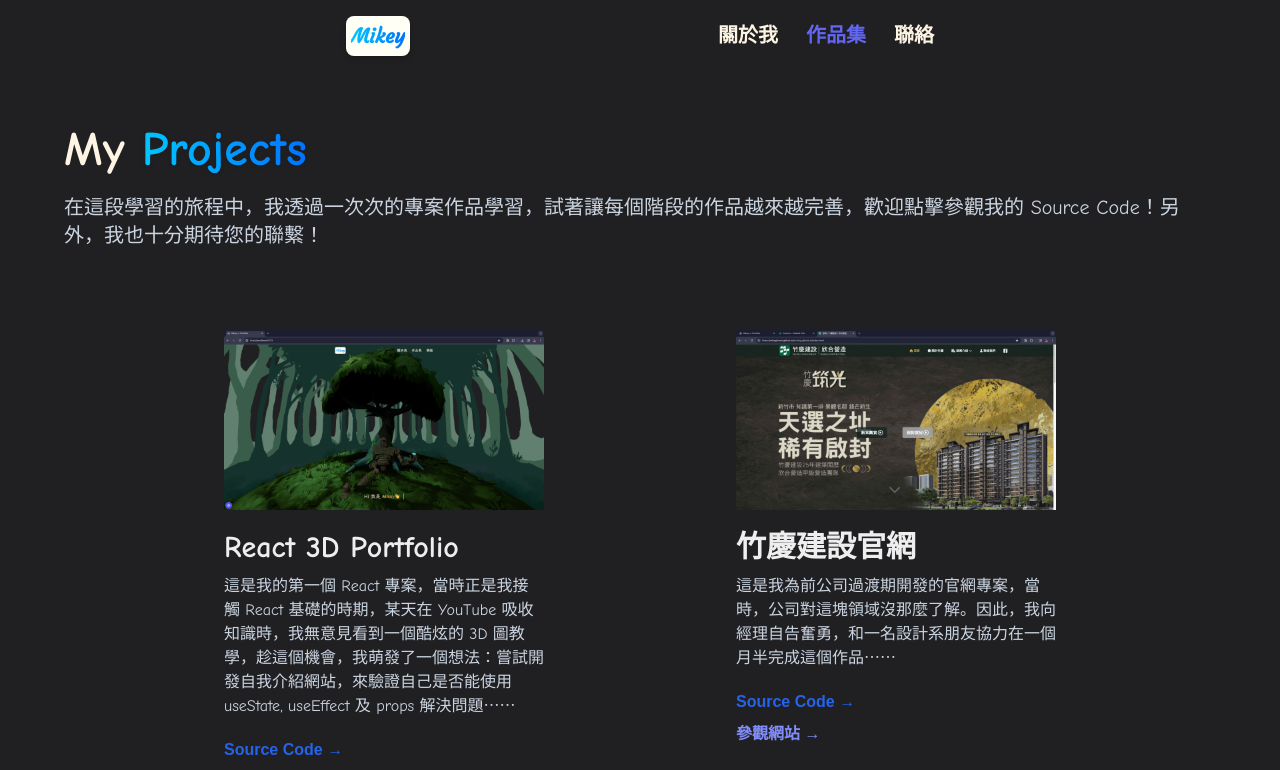
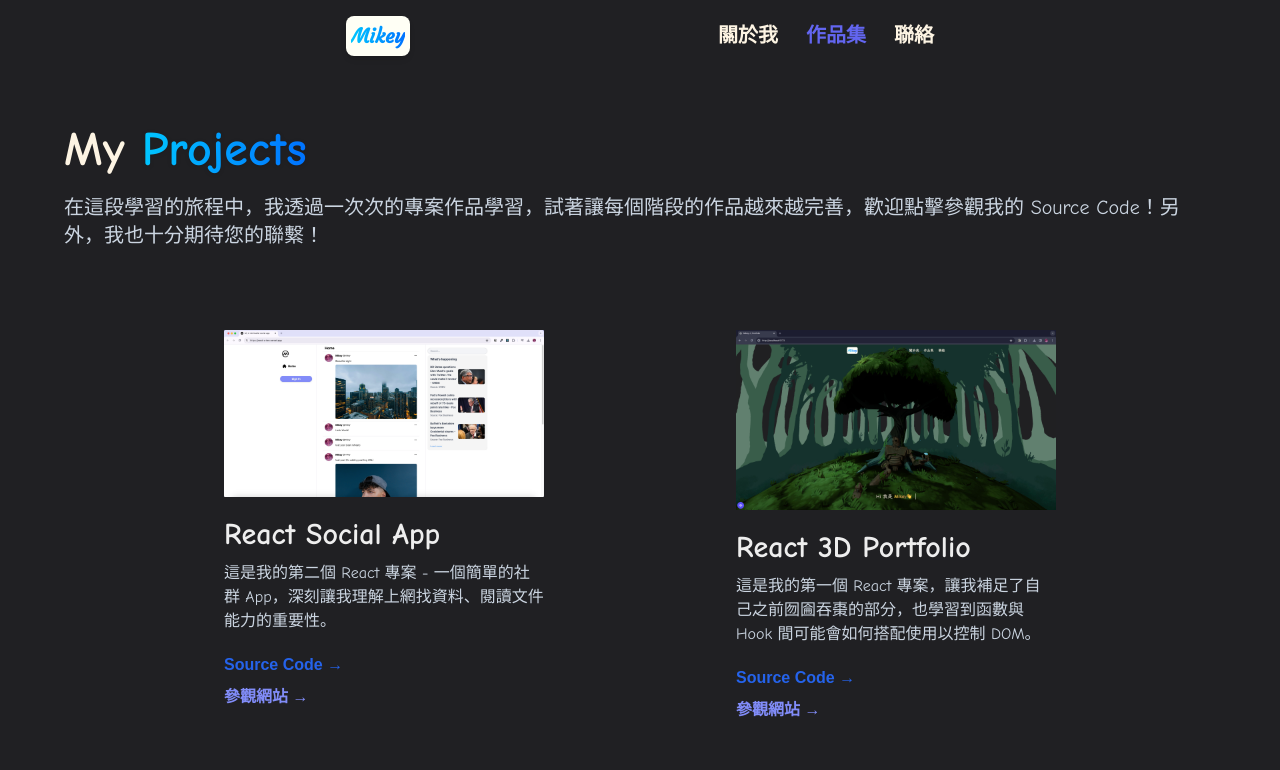
Before and after one commit to MikeyJinWei/react-3d-portfolio-vol.1, a React (Vite) app: page /projects in a window 1280 px wide. Shown: the top 770 px of the page. Built offline with nearby package versions, Linux system fonts and the light colour scheme; no server answers; a web font is replaced by a local one.

Commit message:
feat(src/constants/index.js): 新增專案作品

```diff
--- a/src/assets/images/index.js
+++ b/src/assets/images/index.js
@@ -11,6 +11,7 @@ import taking from './taking.jpg';
 import taking_screenshot from './taking_screenshot.jpg';
 import recipe_screenshot from './recipe_screenshot.jpg';
 import portfolio_screenshot from './portfolio_screenshot.jpg';
+import social_app_screenshot from './social_app_screenshot.jpeg';
 
 export {
   texas_roadhouse,
@@ -26,4 +27,5 @@ export {
   taking_screenshot,
   recipe_screenshot,
   portfolio_screenshot,
+  social_app_screenshot,
 };
--- a/src/constants/index.js
+++ b/src/constants/index.js
@@ -10,6 +10,7 @@ import {
   taking_screenshot,
   recipe_screenshot,
   portfolio_screenshot,
+  social_app_screenshot,
 } from '../assets/images';
 
 import {
@@ -280,10 +281,20 @@ export const projects = [
   {
     // iconUrl: threads,
     // theme: 'btn-back-green',
+    img: social_app_screenshot,
+    name: 'React Social App',
+    description:
+      '這是我的第二個 React 專案 - 一個簡單的社群 App，深刻讓我理解上網找資料、閱讀文件能力的重要性。',
+    sourceCode: 'https://github.com/MikeyJinWei/next-x/tree/feat',
+    liveURL: 'https://next-x-ten.vercel.app/',
+  },
+  {
+    // iconUrl: threads,
+    // theme: 'btn-back-green',
     img: portfolio_screenshot,
     name: 'React 3D Portfolio',
     description:
-      '這是我的第一個 React 專案，當時正是我接觸 React 基礎的時期，某天在 YouTube 吸收知識時，我無意見看到一個酷炫的 3D 圖教學，趁這個機會，我萌發了一個想法：嘗試開發自我介紹網站，來驗證自己是否能使用 useState, useEffect 及 props 解決問題⋯⋯',
+      '這是我的第一個 React 專案，讓我補足了自己之前囫圇吞棗的部分，也學習到函數與 Hook 間可能會如何搭配使用以控制 DOM。',
     sourceCode:
       'https://github.com/MikeyJinWei/react-3d-portfolio-vol.1/tree/dev',
     liveURL: '',
@@ -294,7 +305,7 @@ export const projects = [
     img: taking_screenshot,
     name: '竹慶建設官網',
     description:
-      '這是我為前公司過渡期開發的官網專案，當時，公司對這塊領域沒那麼了解。因此，我向經理自告奮勇，和一名設計系朋友協力在一個月半完成這個作品⋯⋯',
+      '這是我的第一個專案，讓我學習解決開發時的 Layout 問題、套件庫與手寫之間的抉擇、設計稿未規劃但突發的需求。',
     sourceCode: 'https://github.com/MikeyJinWei/ta-king.github.io.git',
     liveURL: 'https://mikeyjinwei.github.io/ta-king.github.io/index.html',
   },
--- a/src/pages/Projects.jsx
+++ b/src/pages/Projects.jsx
@@ -1,7 +1,6 @@
 import React from 'react';
 import { projects } from '../constants/index';
 import { Link } from 'react-router-dom';
-import { arrow } from '../assets/icons';
 import CTA from '../components/CTA';
 
 const Projects = () => {
```
Also changed, not shown: src/assets/images/social_app_screenshot.jpeg (added).
